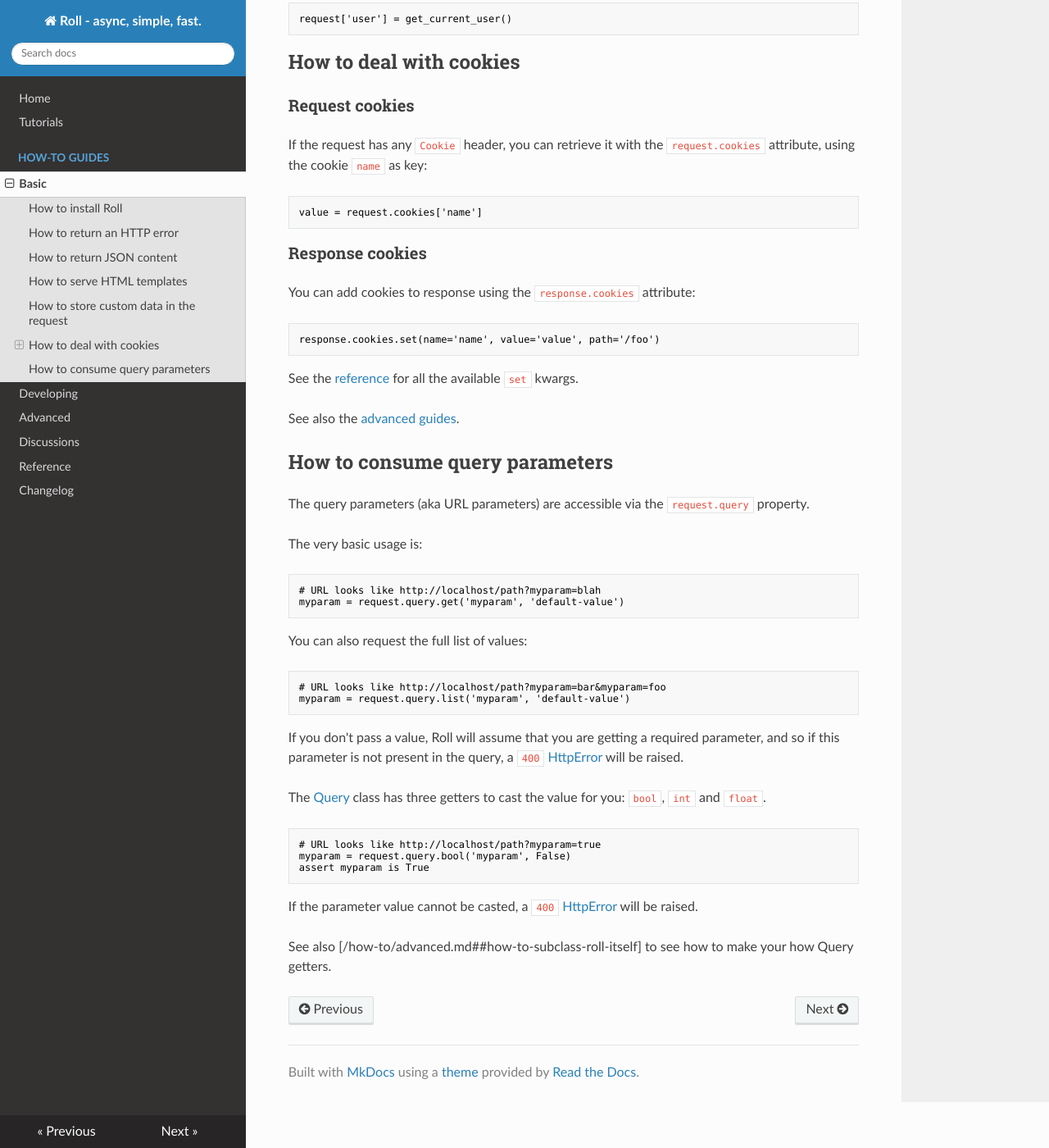
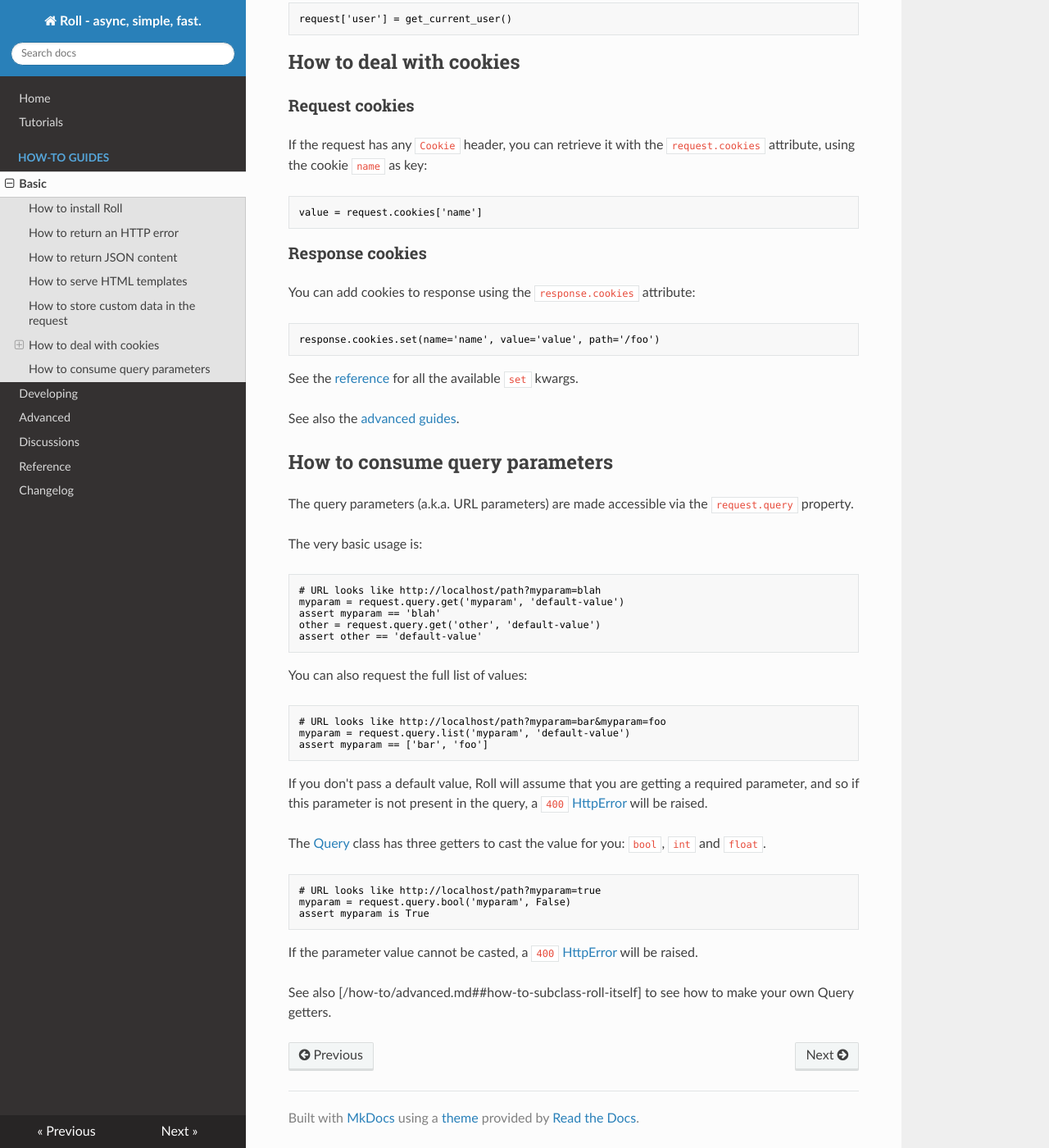
Before and after one commit to pyrates/roll, an MkDocs documentation site: the page built from docs/how-to/basic.md, in a window 1280 px wide and 1400 px high, scrolled down 2182 px. Shown: the whole window at 82% size. Built offline with MkDocs 1.6.1, drawn with Linux system fonts in a browser that asks for light colours; nearby versions of some CDN libraries; old or Windows-style settings are respelled for this version of MkDocs.

Commit message:
Review as per @davidbgk comments

````diff
--- a/docs/how-to/basic.md
+++ b/docs/how-to/basic.md
@@ -149,7 +149,7 @@ See also the [advanced guides](/how-to/advanced.md).
 
 ## How to consume query parameters
 
-The query parameters (aka URL parameters) are accessible via the `request.query`
+The query parameters (a.k.a. URL parameters) are made accessible via the `request.query`
 property.
 
 The very basic usage is:
@@ -157,6 +157,9 @@ The very basic usage is:
 ```python3
 # URL looks like http://localhost/path?myparam=blah
 myparam = request.query.get('myparam', 'default-value')
+assert myparam == 'blah'
+other = request.query.get('other', 'default-value')
+assert other == 'default-value'
 ```
 
 You can also request the full list of values:
@@ -164,9 +167,10 @@ You can also request the full list of values:
 ```python3
 # URL looks like http://localhost/path?myparam=bar&myparam=foo
 myparam = request.query.list('myparam', 'default-value')
+assert myparam == ['bar', 'foo']
 ```
 
-If you don't pass a value, Roll will assume that you are getting a required
+If you don't pass a default value, Roll will assume that you are getting a required
 parameter, and so if this parameter is not present in the query,
 a `400` [HttpError](/reference.md#httperror) will be raised.
 
@@ -183,4 +187,4 @@ If the parameter value cannot be casted, a `400` [HttpError](/reference.md#httpe
 will be raised.
 
 See also [/how-to/advanced.md##how-to-subclass-roll-itself] to see how to make
-your how Query getters.
+your own Query getters.
````
Also changed, not shown: docs/index.md (+1 -1 lines).
